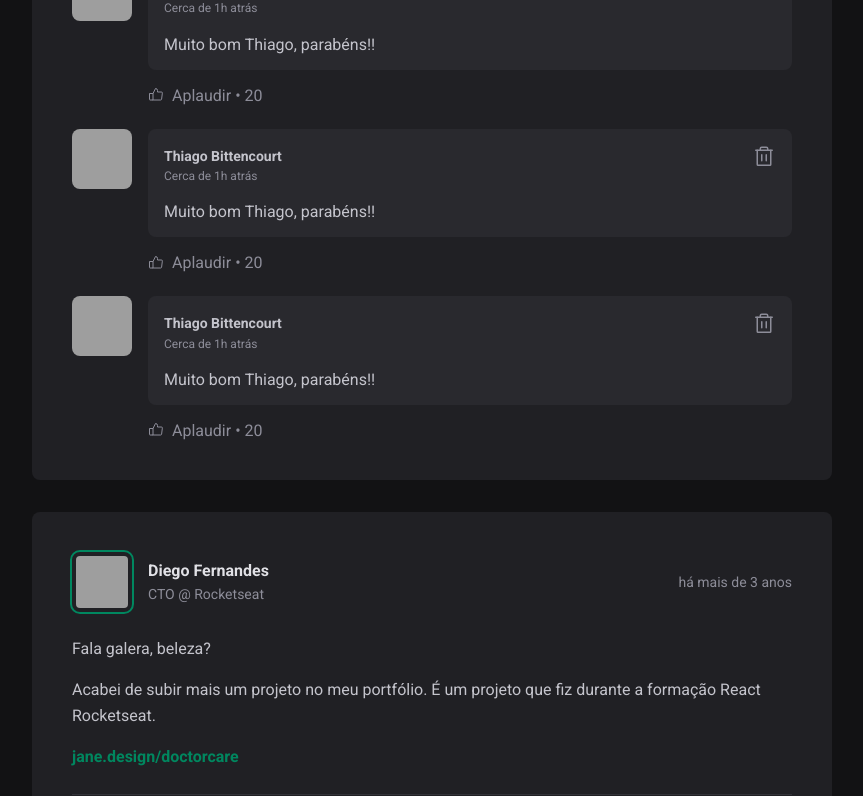
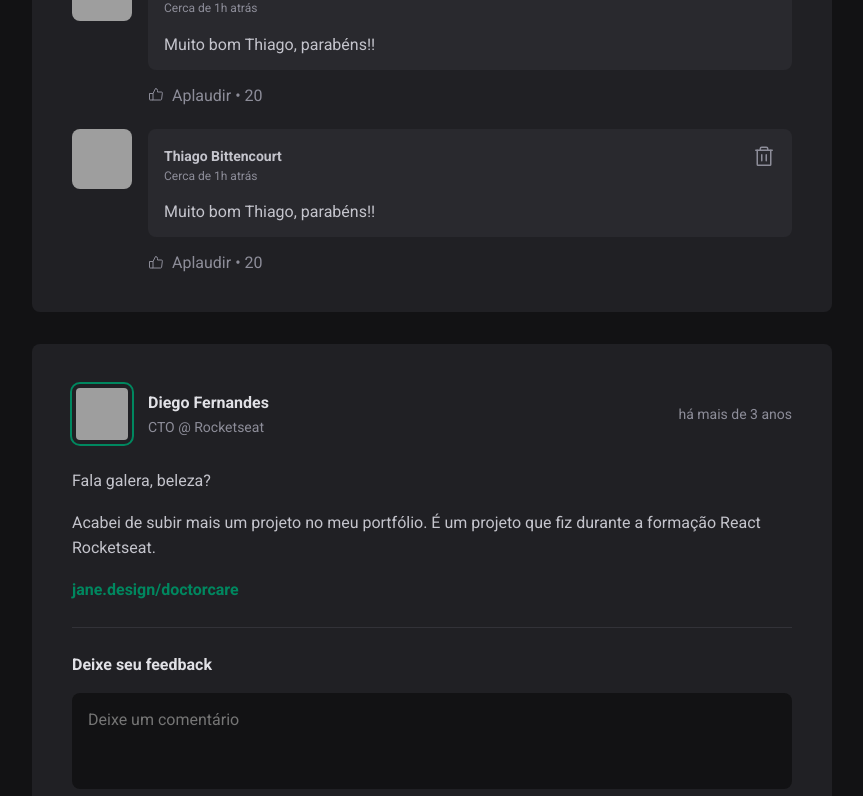
Before and after one commit to tblima/feed-project, a React (Vite) app: page / in a window 1280 px wide. Shown: the part 624-1420 px from the top of the page, without its empty margins (352-1215 px from the left). Built offline with nearby package versions, Linux system fonts and the light colour scheme; grey boxes are pictures that could not be loaded.

Commit message:
add initial implementation of comments insertion

```diff
--- a/src/components/Post.tsx
+++ b/src/components/Post.tsx
@@ -3,15 +3,20 @@
 import { Avatar } from './Avatar'
 import { Comment } from './Comment'
 import styles from './Post.module.css'
+import { useState } from 'react'
 
-// author: { avatarUrl: string; name: string; role: string; }
-// publishedAt: Date
-// content: string
 
 export function Post({ author, publishedAt, content }: { author: any, publishedAt: Date, content: any[]}) {
+	const [comments, setComments] = useState([1, 2])
+
 	const publishedDateFormatted = format(publishedAt, "d 'de' LLLL 'às' HH:mm'h'", { locale: ptBR })
 
 	const publishedDateRelativeToNow = formatDistanceToNow(publishedAt, { locale: ptBR, addSuffix: true })
+
+	function handleCreateNewComment() {
+		event?.preventDefault()
+		setComments([...comments, comments.length + 1])
+	}
 
 	return (
 		<article className={styles.post}>
@@ -38,7 +43,7 @@
 				})}
 			</div>
 
-			<form className={styles.commentForm}>
+			<form onSubmit={ handleCreateNewComment } className={styles.commentForm}>
 				<strong>Deixe seu feedback</strong>
 
 				<textarea placeholder="Deixe um comentário" />
@@ -49,9 +54,9 @@
 			</form>
 
 			<div className={styles.commentList}>
-				<Comment />
-				<Comment />
-				<Comment />
+				{ comments.map(comment => {
+					return <Comment key={comment} />
+				})}
 			</div>
 		</article>
 	)
```
